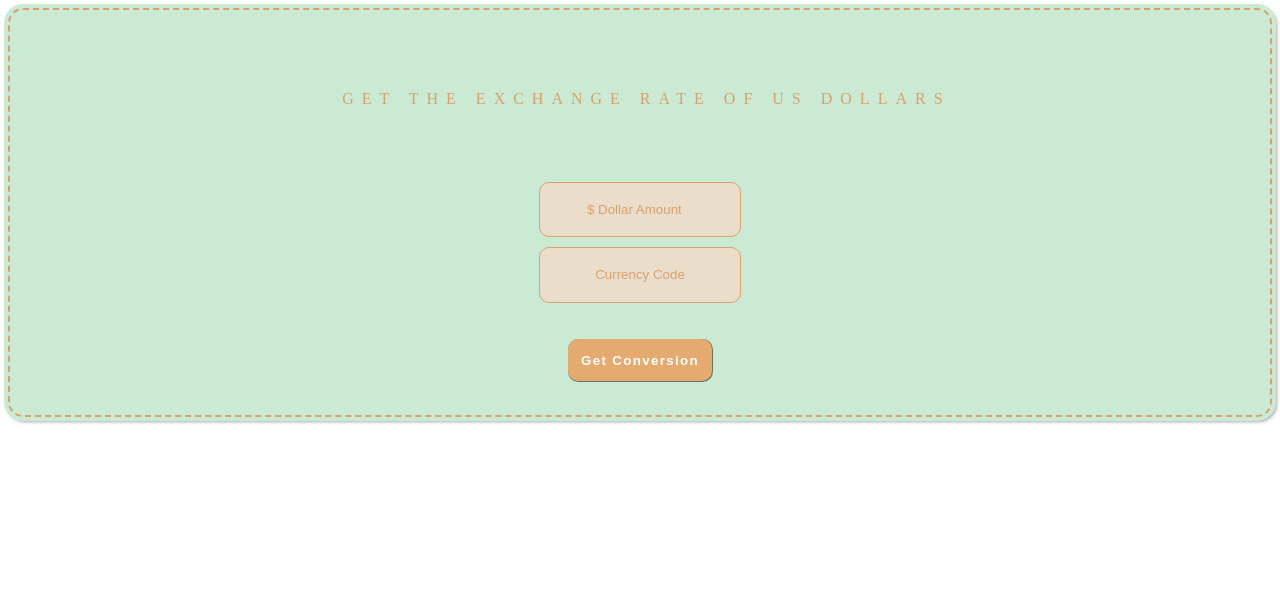
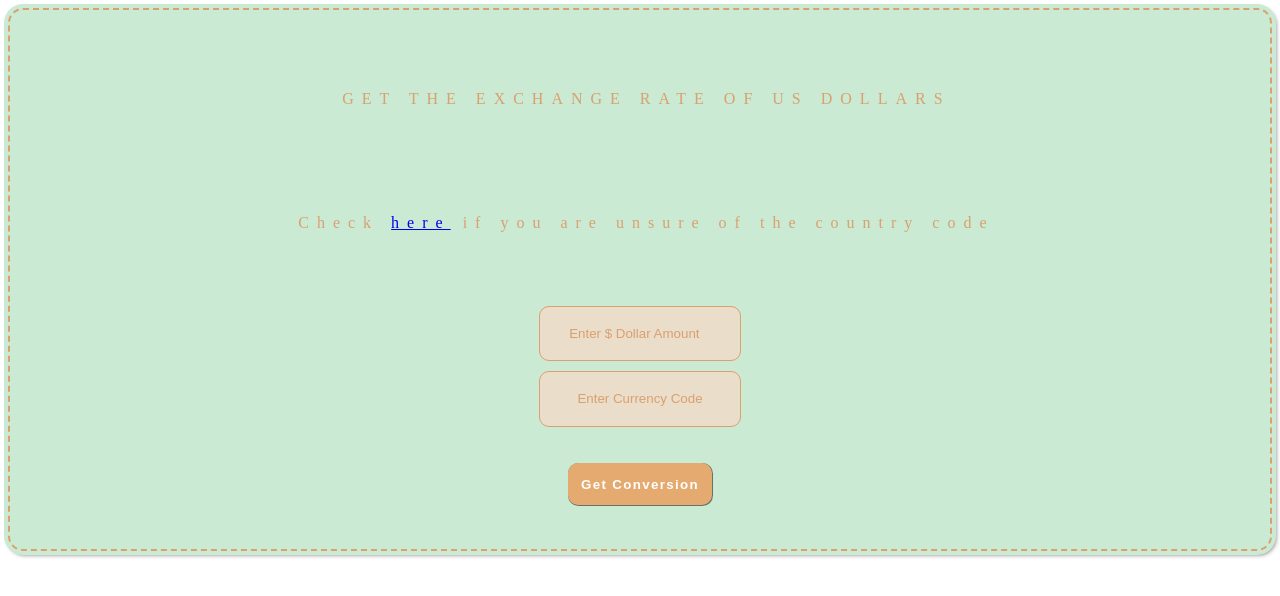
Before and after one commit to SuzSch/Currency-Exchanger, a website built with webpack: page src/index.html in a window 1280 px wide. Built offline with nearby package versions, Linux system fonts and the light colour scheme.

Commit message:
update API call logic and WIP js business logic.

```diff
--- a/src/index.html
+++ b/src/index.html
@@ -8,10 +8,15 @@
 <body>
   <form class="form">
     <p class="heading">GET THE EXCHANGE RATE OF US DOLLARS </p>
-    <input placeholder=" $ Dollar Amount" class="input" type="number">
-    <input placeholder="Currency Code" class="input" type="password">
+    <p class="heading"> Check <a href="https://www.iban.com/currency-codes">here</a> if you are unsure of the country
+      code</p>
+    <input placeholder=" Enter $ Dollar Amount" class="input" type="number">
+    <input placeholder="Enter Currency Code" class="input" type="password">
     <button class="btn">Get Conversion</button>
+
+    <div id="covertedDollarsDiv"></div>
   </form>
+
 </body>
 
 </html>
--- a/src/index.js
+++ b/src/index.js
@@ -1 +1,2 @@
 import './css/styles.css';
+import Exchanger from './currency-exchanger';
```
Also changed, not shown: src/currency-exchanger.js (renamed from currency-exchanger.js).
